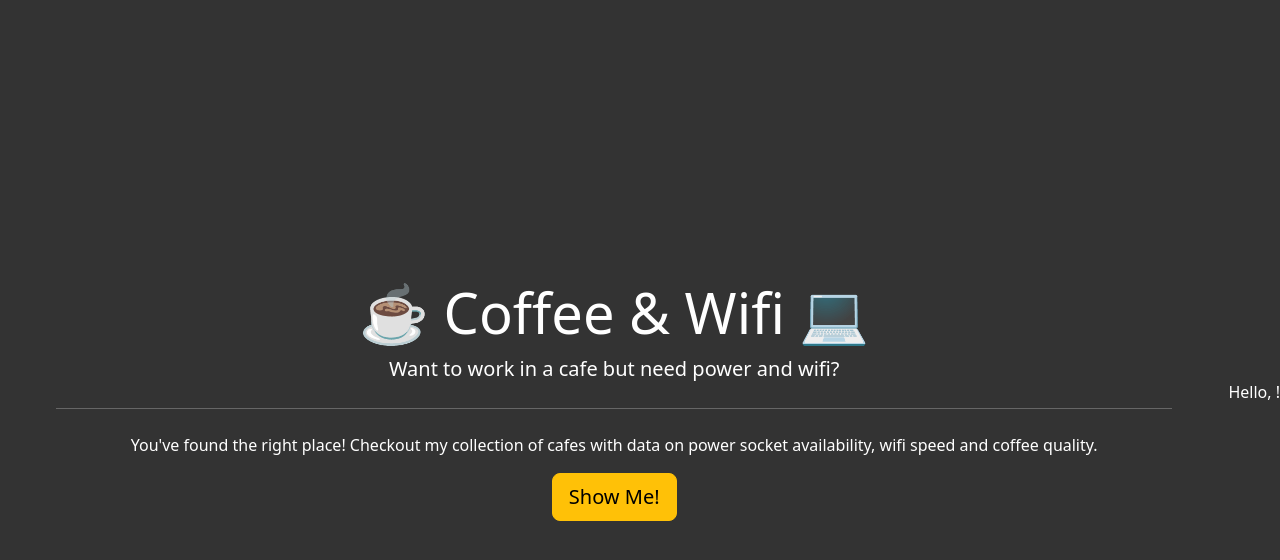
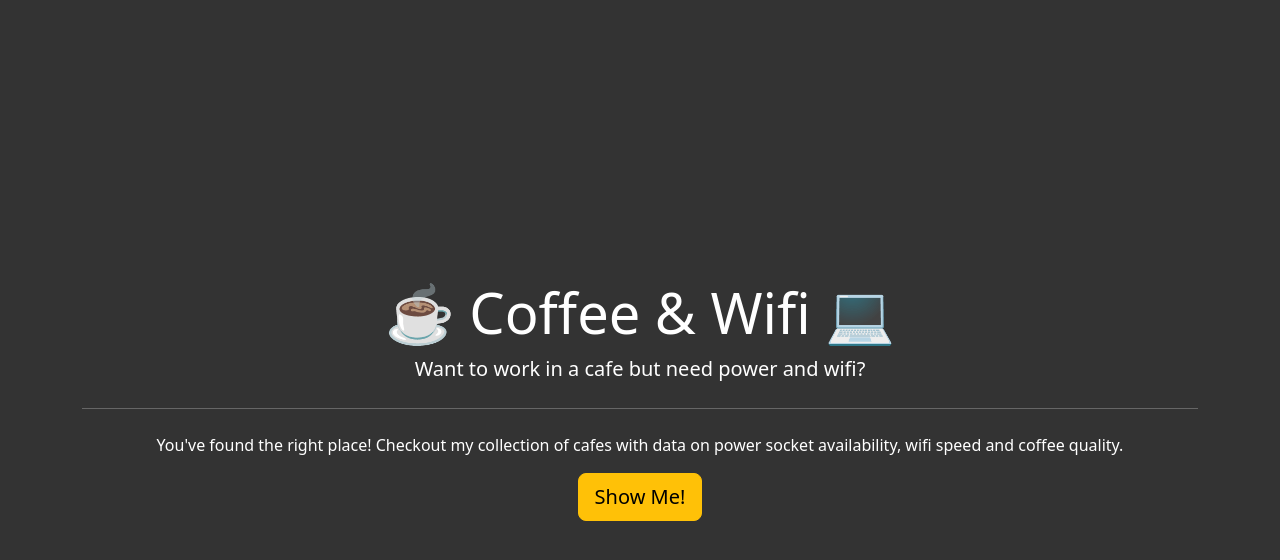
Before and after one commit to ross3ecvhuk/coffee-wifi, a Flask app: page / in a window 1280 px wide. Shown: the top 560 px of the page. Run offline with Flask 3, Linux system fonts and the light colour scheme; some libraries are stand-ins or nearby versions.

Commit message:
Update index.html

```diff
--- a/templates/index.html
+++ b/templates/index.html
@@ -10,7 +10,6 @@
   <p>You've found the right place! Checkout my collection of cafes with data on power socket availability, wifi speed and coffee quality.</p>
   <a class="btn btn-warning btn-lg" href="{{ url_for('cafes') }}" role="button">Show Me!</a>
     </div>
-    <p>Hello, !</p>
 </div>
 
 {% endblock %}
```
